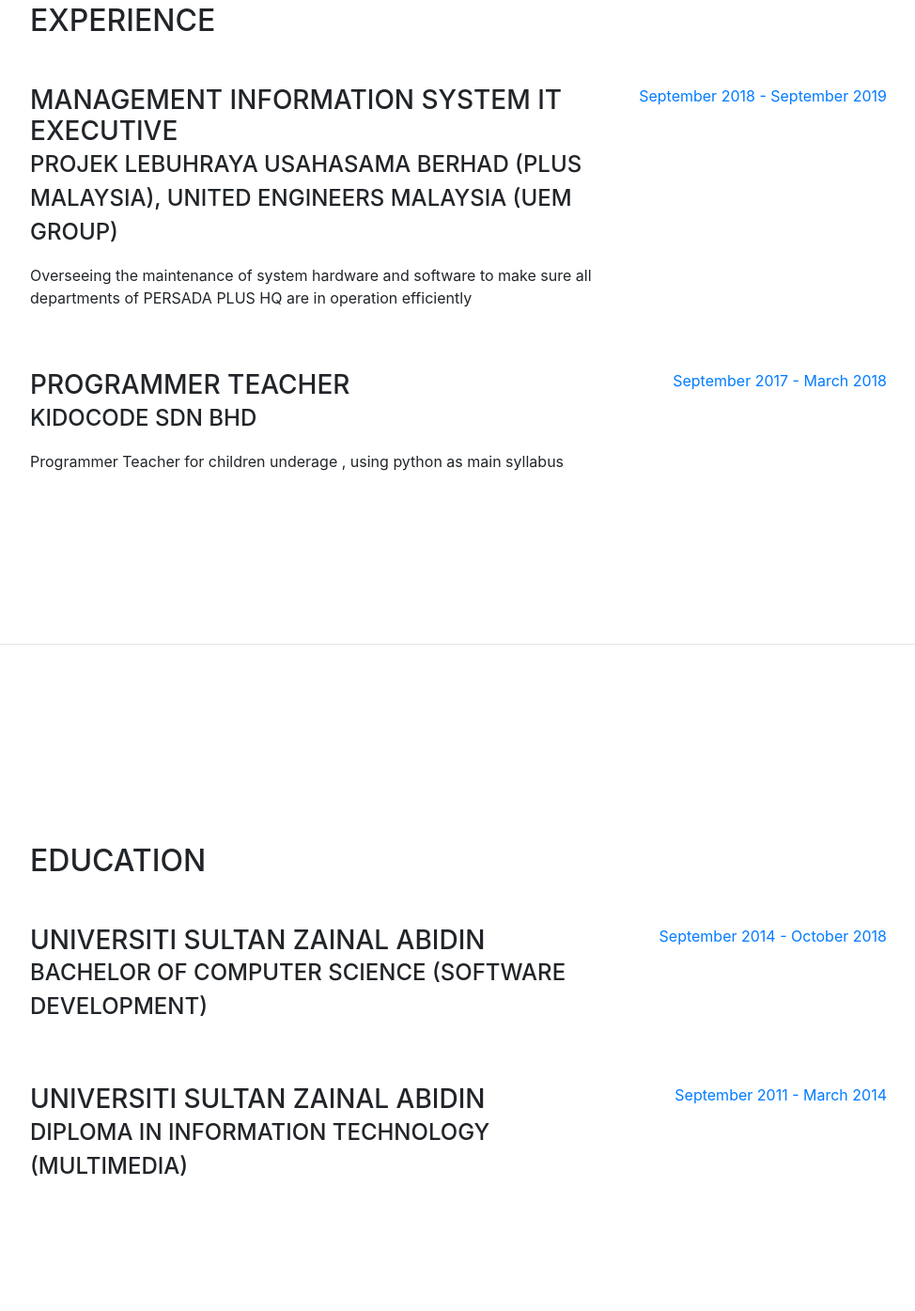
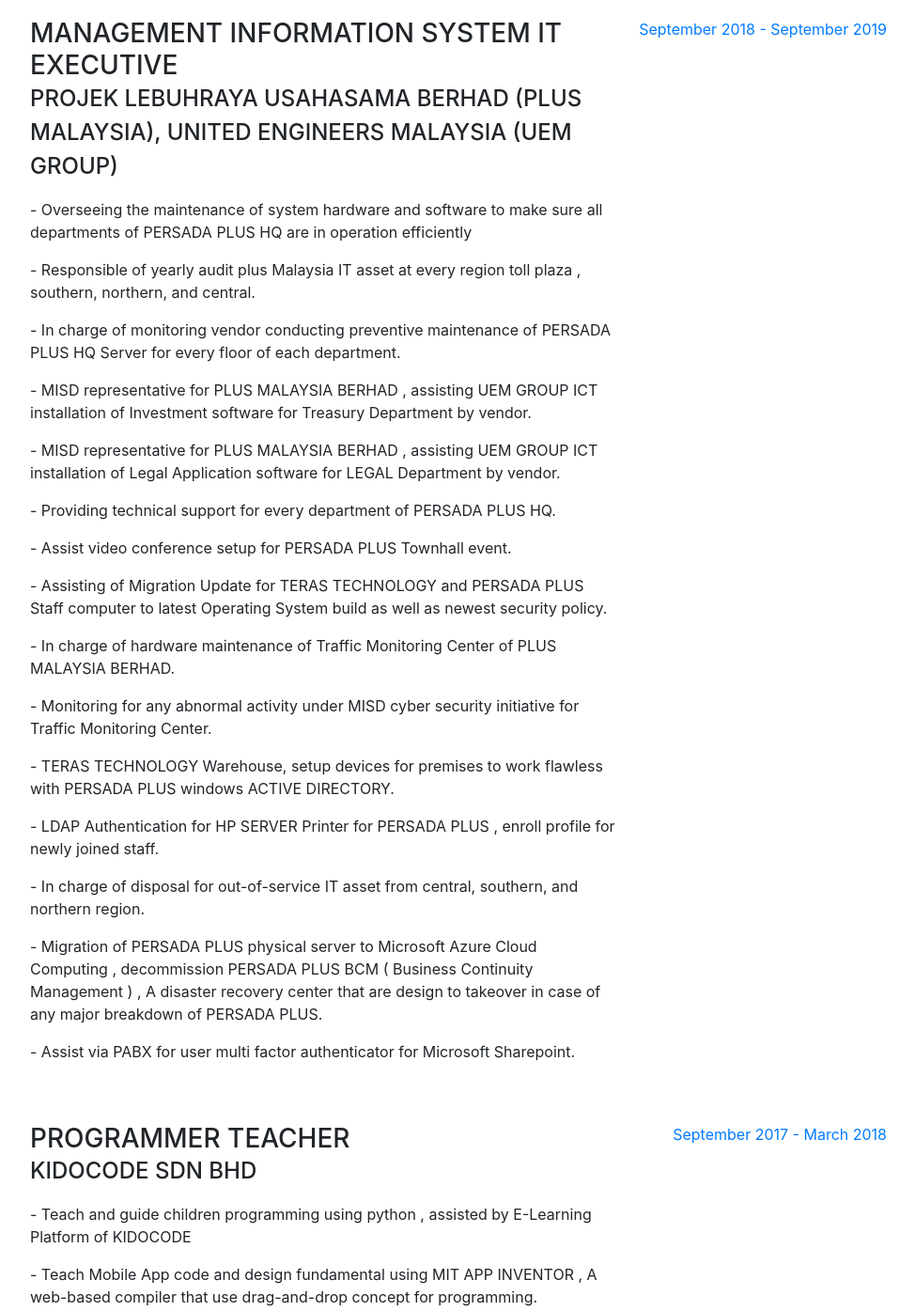
Before and after one commit to safuanyusoff/oldresume, a website with bundled scripts: page index.html in a window 1280 px wide. Shown: the part 916-2311 px from the top of the page at 94% size, without its empty margins (288-1262 px from the left). Built offline with nearby package versions, Linux system fonts and the light colour scheme; a web font is replaced by a local one.

Commit message:
Update index.html

```diff
--- a/index.html
+++ b/index.html
@@ -103,7 +103,29 @@
             <div class="resume-content mr-auto">
               <h3 class="mb-0">Management Information System IT Executive</h3>
               <div class="subheading mb-3" href="https://www.plus.com.my">Projek Lebuhraya Usahasama Berhad (PLUS Malaysia), United Engineers Malaysia (UEM Group)</div>
-              <p> Overseeing the maintenance of system hardware and software to make sure all departments of PERSADA PLUS HQ are in operation efficiently</p>
+              <p> - Overseeing the maintenance of system hardware and software to make sure all departments of PERSADA PLUS HQ are in operation efficiently</p>
+              <p> - Responsible of yearly audit plus Malaysia IT asset at every region toll plaza , southern, northern, and central. </p>
+              <p> -	In charge of monitoring vendor conducting preventive maintenance of PERSADA PLUS HQ Server for every floor of each department. </p>
+              <p> -	MISD representative for PLUS MALAYSIA BERHAD , assisting UEM GROUP ICT installation of Investment software for Treasury Department by vendor. </p>
+              <p> -	MISD representative for PLUS MALAYSIA BERHAD , assisting UEM GROUP ICT installation of Legal Application software for LEGAL Department by vendor. </p>
+              <p> -	Providing technical support for every department of PERSADA PLUS HQ. </p>
+              <p> - Assist video conference setup for PERSADA PLUS Townhall event. </p>
+              <p> -	Assisting of Migration Update for TERAS TECHNOLOGY and PERSADA PLUS Staff computer to latest Operating System build as well as newest security policy. </p>
+              <p> - In charge of hardware maintenance of Traffic Monitoring Center of PLUS MALAYSIA BERHAD.</p>
+              <p> -	Monitoring for any abnormal activity under MISD cyber security initiative for Traffic Monitoring Center. </p>
+              <p> - TERAS TECHNOLOGY Warehouse, setup devices for premises to work flawless with PERSADA PLUS windows ACTIVE DIRECTORY. </p>
+              <p> -	LDAP Authentication for HP SERVER Printer for PERSADA PLUS , enroll profile for newly joined staff. </p>
+              <p> -	In charge of disposal for out-of-service IT asset from central, southern, and northern region. </p>
+              <p> - Migration of PERSADA PLUS physical server to Microsoft Azure Cloud Computing , decommission PERSADA PLUS BCM ( Business Continuity Management ) , A disaster recovery center that are design to takeover in case of any major breakdown of PERSADA PLUS. </p>
+              <p> -	Assist via PABX for user multi factor authenticator for Microsoft Sharepoint. </p>
+
+
+
+
+
+
+
+
             </div>
             <div class="resume-date text-md-right">
               <span class="text-primary">September 2018 - September 2019</span>
@@ -114,7 +136,9 @@
             <div class="resume-content mr-auto">
               <h3 class="mb-0">Programmer Teacher</h3>
               <div class="subheading mb-3">Kidocode Sdn Bhd</div>
-              <p>Programmer Teacher for children underage , using python as main syllabus</p>
+              <p> -	Teach and guide children programming using python , assisted by E-Learning Platform of KIDOCODE</p>
+              <p> -	Teach Mobile App code and design fundamental using MIT APP INVENTOR , A web-based compiler that use drag-and-drop concept for programming. </p>
+              <p> -	Teach basic electronic computing fundamental using Arduino , designing various IOT devices.</p>
             </div>
             <div class="resume-date text-md-right">
               <span class="text-primary">September 2017 - March 2018</span>
```
